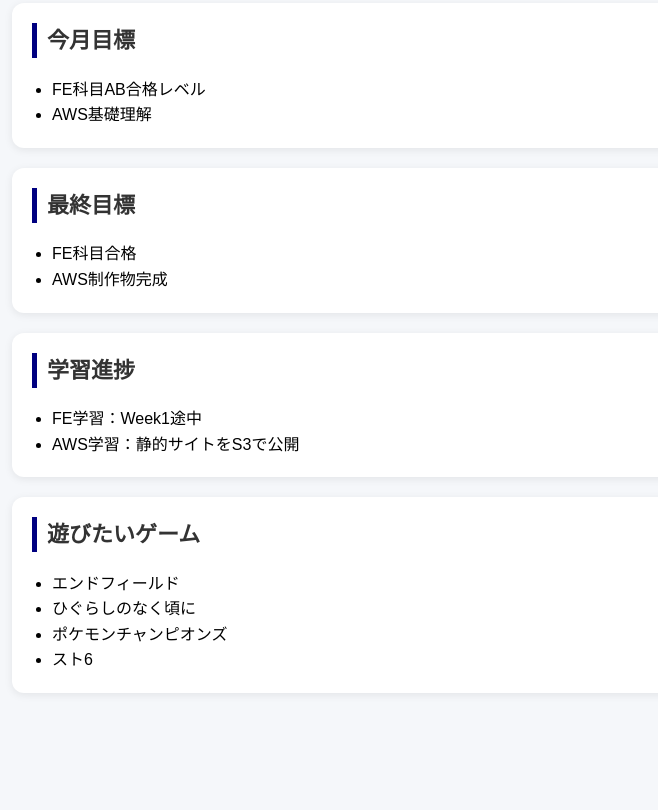
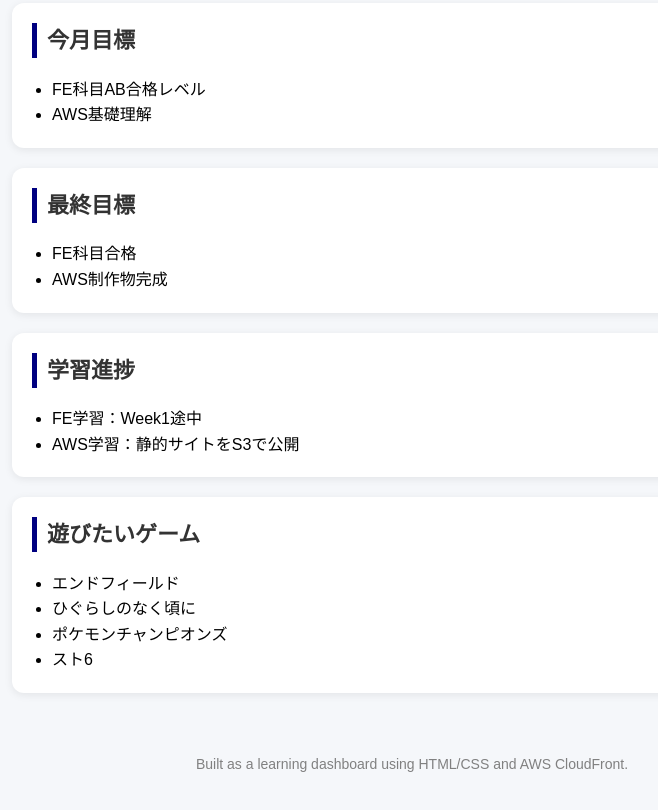
Before and after one commit to ndaiki-dev/FEAWS-study-dashboard, a plain HTML site: page index.html in a window 1280 px wide. Shown: the part 304-1114 px from the top of the page, without its empty margins (228-886 px from the left). Before the commit the page ends 1057 px from the top, so only its background shows below. Drawn offline with Linux system fonts and the light colour scheme.

Commit message:
フッター追加

```diff
--- a/index.html
+++ b/index.html
@@ -51,5 +51,9 @@
   </ul>
 </section>
 
+<footer>
+  Built as a learning dashboard using HTML/CSS and AWS CloudFront.
+</footer>
+
 </body>
 </html>
--- a/style.css
+++ b/style.css
@@ -42,3 +42,11 @@
 li:last-child {
   margin-bottom: 0;
 }
+
+footer {
+  margin-top: 40px;
+  padding: 20px;
+  text-align: center;
+  font-size: 14px;
+  color: gray;
+}
```
